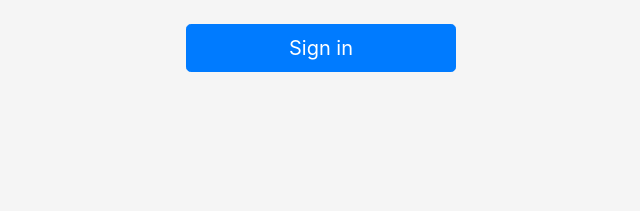
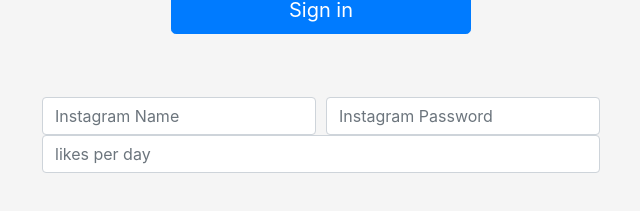
Before and after one commit to 81Jeremiah/follow-front-end, a React (Create React App) app: page /settings in a window 1280 px wide. Shown: the part 475-686 px from the top of the page, without its empty margins (319-959 px from the left). Built offline with nearby package versions, Linux system fonts and the light colour scheme.

Commit message:
implemented restful routes

```diff
--- a/src/App.js
+++ b/src/App.js
@@ -1,11 +1,13 @@
 import React from 'react';
 import './App.css';
 import Login from './Login'
+import Routes from './routes/Routes'
 
 function App() {
   return (
     <div className="App">
      <Login />
+     <Routes />
     </div>
   );
 }
--- a/src/routes/Routes.js
+++ b/src/routes/Routes.js
@@ -1,13 +1,17 @@
 import React from 'react';
 import { BrowserRouter as Router, Route, Switch} from 'react-router-dom';
-import Account from '../container/Routes'
+import Account from '../containers/Account';
+import Settings from '../Components/Settings';
+import Login from '../Login';
 
 const Routes = props => {
 
   return (
     <Router>
       <Switch>
-        <Route exact path="/account" component={ Account}/>
+        <Route exact path="/account" component={ Account }/>
+        <Route exact path="/settings" component={ Settings }/>
+        <Route exact path="/login" component={ Login}/>
       </Switch>
     </Router>
   )
```
